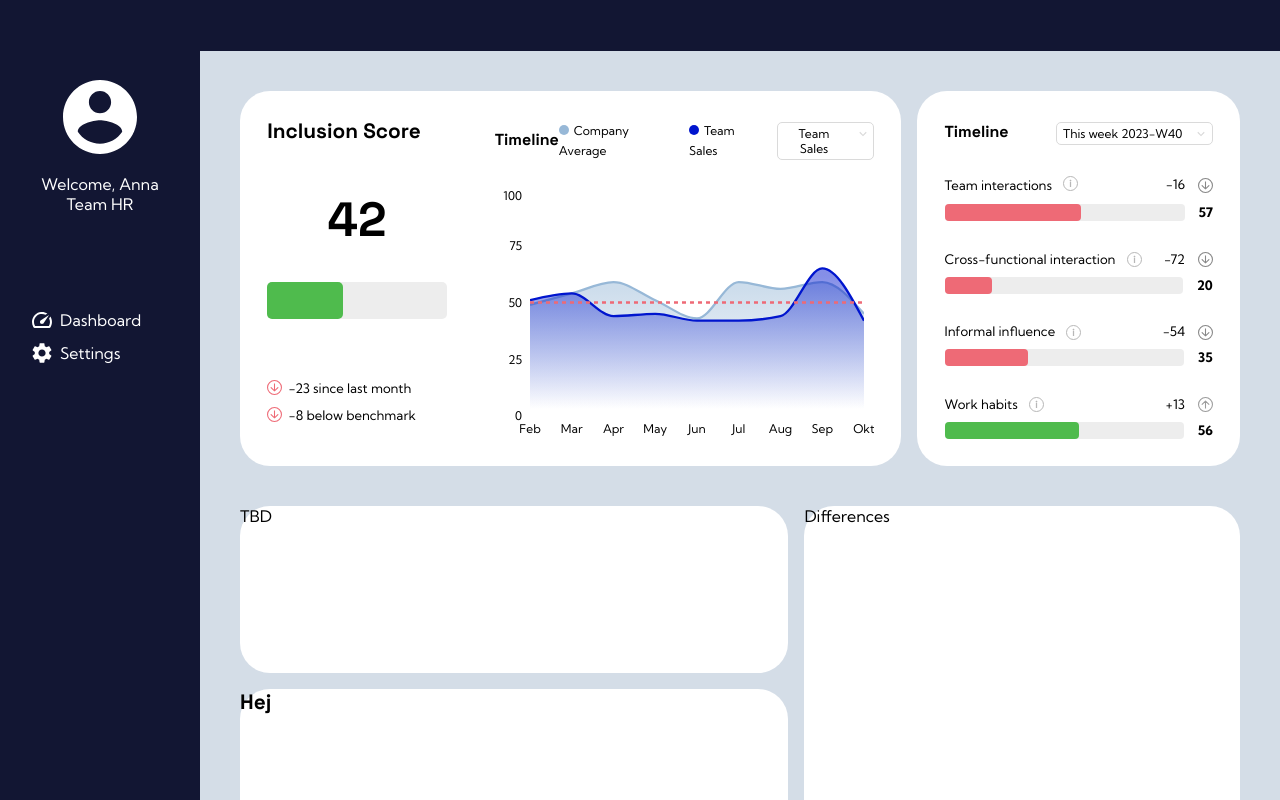
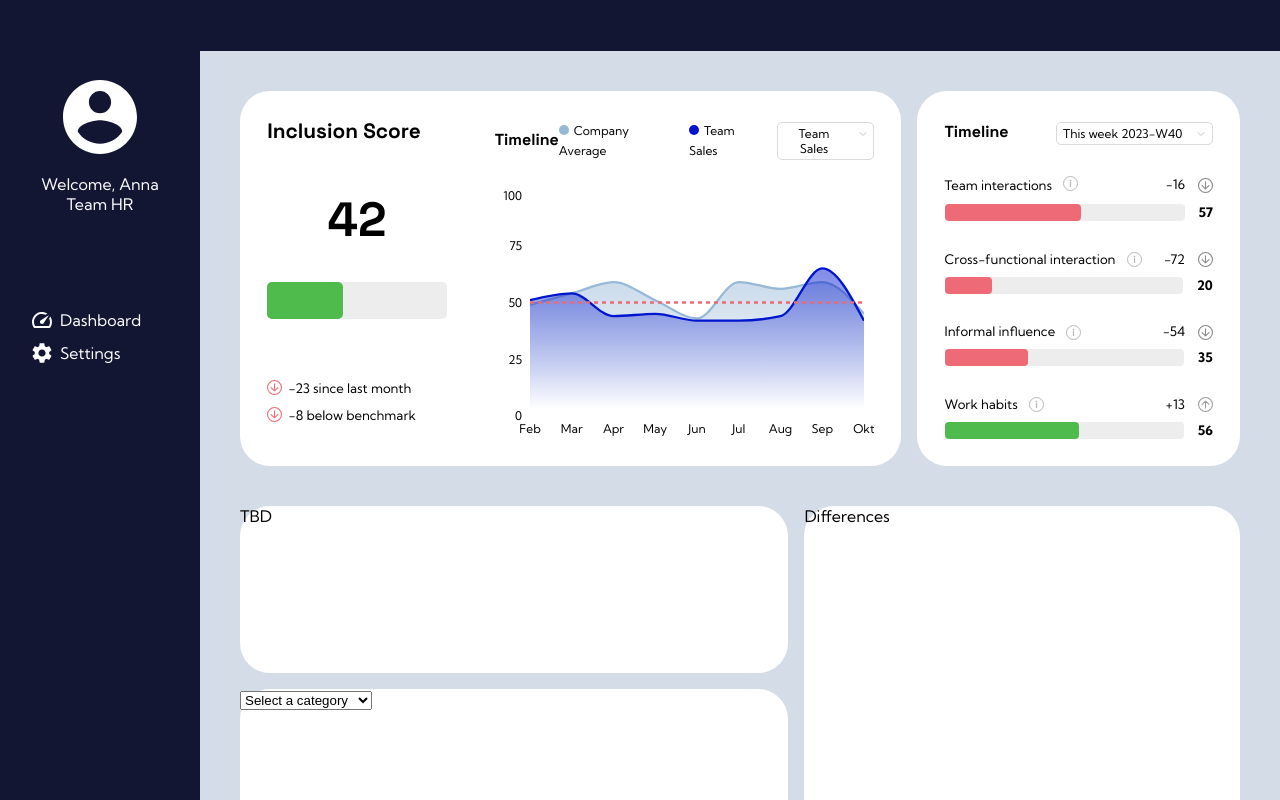
Before and after one commit to JTKsson/jolint-dashboard, a Next.js app: page / in a window 1280 px wide. Shown: the top 800 px of the page. Built offline with nearby package versions, Linux system fonts and the light colour scheme.

Commit message:
Implement NewHiresCard components + inital logic and functionality

```diff
--- a/src/app/components/NewHiresCard/NewHiresCard.jsx
+++ b/src/app/components/NewHiresCard/NewHiresCard.jsx
@@ -1,5 +1,33 @@
+'use client'
+import React, { useState } from 'react';
+import data from '../../assets/newHiresData.json';
+
 export default function NewHiresCard() {
+  const [selectedCategory, setSelectedCategory] = useState('');
+
+  // Extract unique demographic categories
+  const uniqueCategories = [...new Set(data.map(item => item.demographic_category))];
+
+  // Handle category change
+  const handleCategoryChange = (e) => {
+    setSelectedCategory(e.target.value);
+  };
+
   return (
-    <h1>Hej</h1>
-  )
+    <div>
+      <label htmlFor='categorySelect' />
+      <select
+        id='categorySelect'
+        value={selectedCategory}
+        onChange={handleCategoryChange}
+      >
+        <option value="">Select a category</option>
+        {uniqueCategories.map((category, index) => (
+          <option key={index} value={category}>
+            {category}
+          </option>
+        ))}
+      </select>
+    </div>
+  );
 }
```
Also changed, not shown: src/app/components/NewHiresCard/NewHiresChart.jsx (added), src/app/components/NewHiresCard/NewHiresNav.jsx (added), src/app/components/NewHiresCard/newHiresCard.module.css (added).
